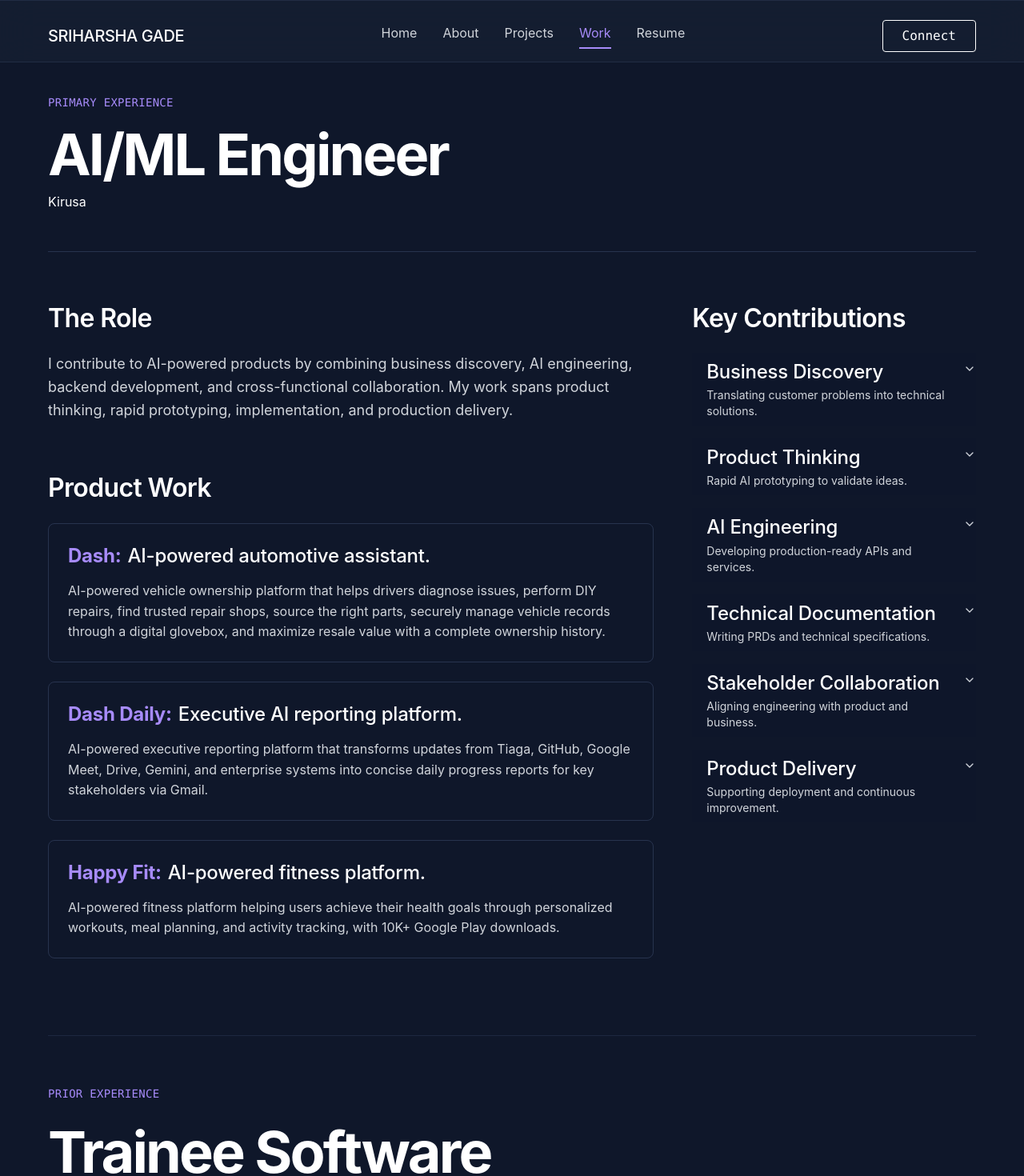
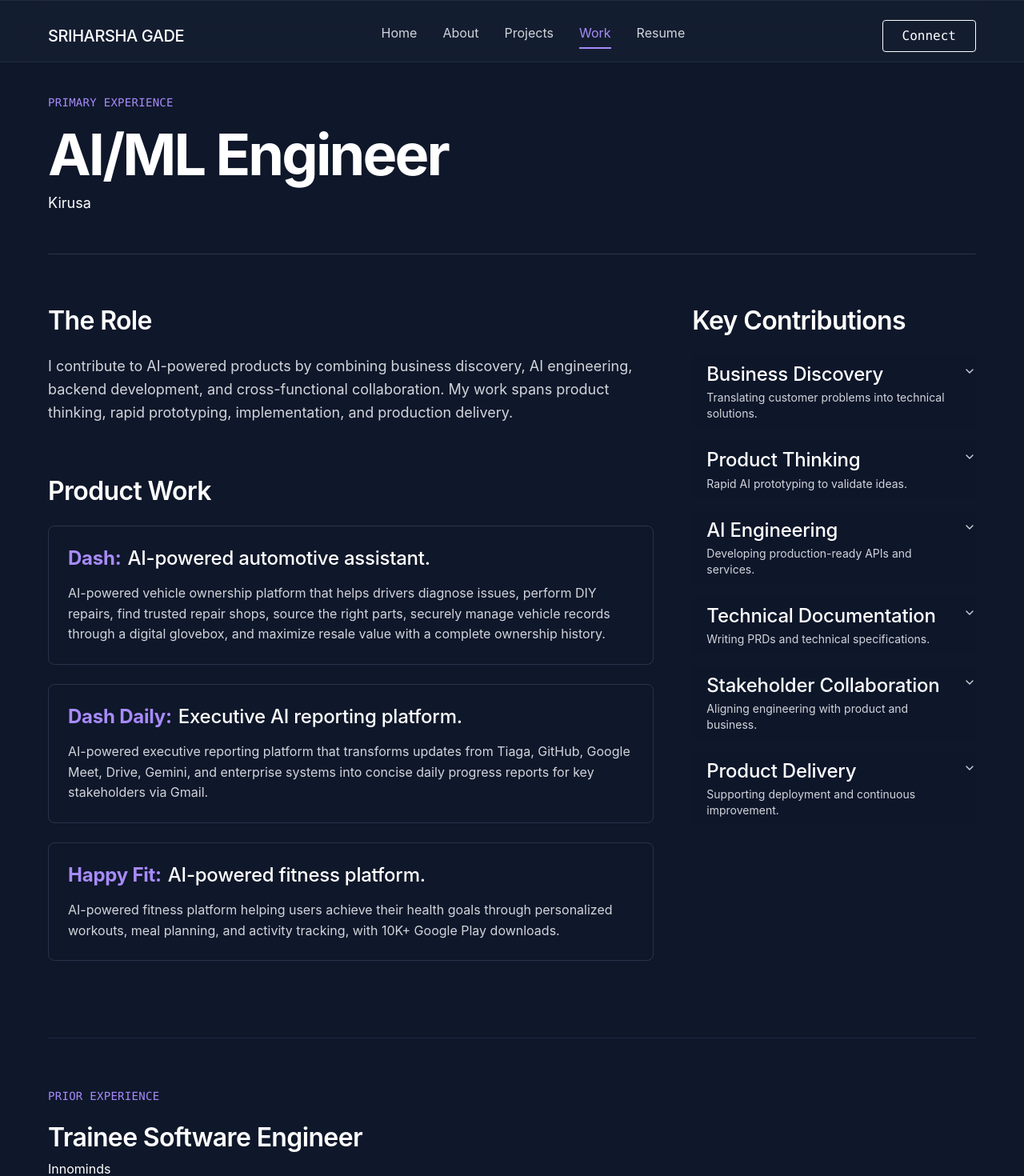
Before and after one commit to sriharshagade/portfolio, a Next.js app: page /work in a window 1280 px wide. Shown: the top 1470 px of the page at 80% size. Built offline with nearby package versions, Linux system fonts and the light colour scheme.

Commit message:
Adjust Work page role sizing to emphasize primary experience

```diff
--- a/src/app/work/page.tsx
+++ b/src/app/work/page.tsx
@@ -69,7 +69,7 @@ export default function WorkPage() {
             <h1 className="font-geist text-display-xl-mobile text-on-background-emphasis md:text-display-xl">
               AI/ML Engineer
             </h1>
-            <p className="font-geist text-body-md text-on-background-emphasis">Kirusa</p>
+            <p className="font-geist text-body-lg text-on-background-emphasis">Kirusa</p>
           </div>
         </div>
         <div className="h-px bg-outline-variant/50 w-full mt-6" />
@@ -116,7 +116,7 @@ export default function WorkPage() {
         <div className="font-mono text-label-mono text-primary mb-6">PRIOR EXPERIENCE</div>
         <div className="max-w-3xl space-y-6">
           <div className="space-y-2">
-            <h2 className="font-geist text-display-xl-mobile text-on-background-emphasis md:text-display-xl">
+            <h2 className="font-geist text-headline-md text-on-background-emphasis">
               Trainee Software Engineer
             </h2>
             <p className="font-geist text-body-md text-on-background-emphasis">Innominds</p>
```
